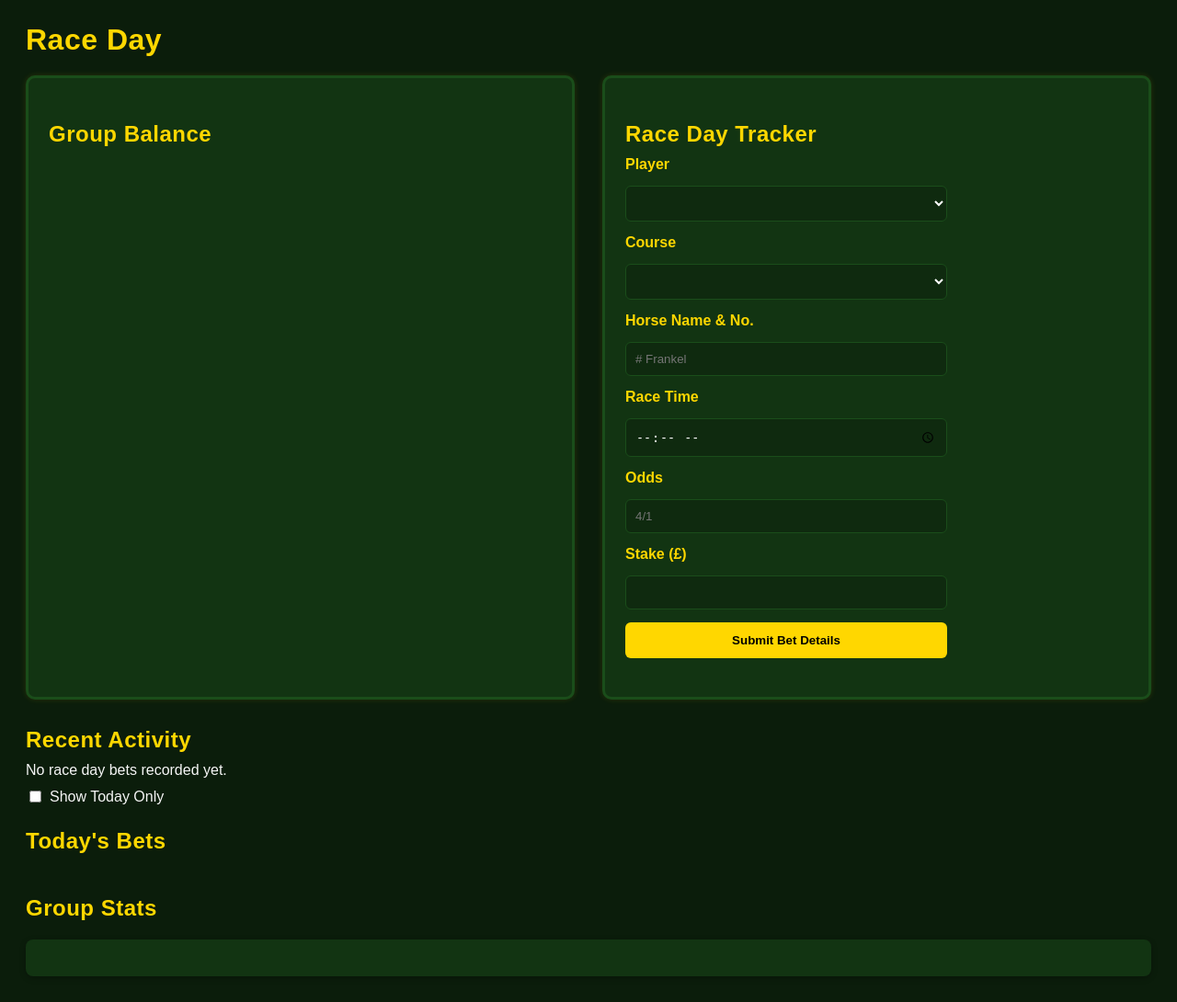
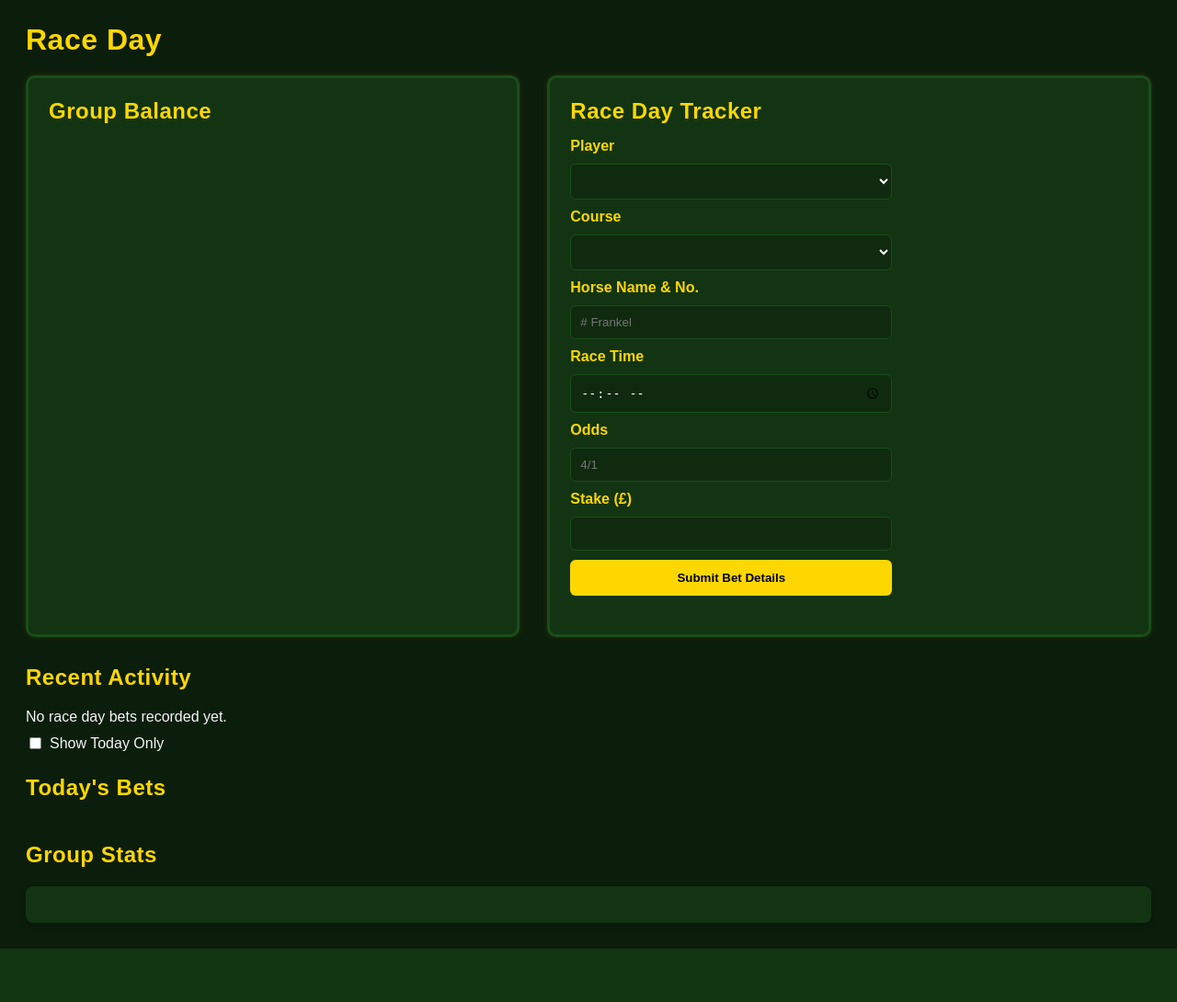
Before and after one commit to craignim1609-pixel/Horse-Racing-Tracker, a FastAPI app: page /raceday in a window 1280 px wide. Shown: the part 72-1162 px from the top of the page at 92% size. After the commit the page ends 1104 px from the top, so only its background shows below. Run offline with FastAPI, Linux system fonts and the light colour scheme; lists and menus that the app fills with data are empty.

Commit message:
Update style.css

```diff
--- a/app/static/style.css
+++ b/app/static/style.css
@@ -1,3 +1,6 @@
+#recentActivity {
+    margin-top: 20px;
+}
 .left-panel,
 .right-panel {
     background: #123412;              /* slightly lighter green panel */
@@ -14,6 +17,12 @@
 .right-panel {
     box-shadow: 0 0 6px rgba(255, 215, 0, 0.12);
 }
+.left-panel h2,
+.right-panel h2 {
+    margin-top: 0;
+    margin-bottom: 15px;
+}
+
 
 body {
     background: #0b1d0b;
@@ -470,12 +479,11 @@ h1, h2 {
 }
 .race-container {
     display: grid;
-    grid-template-columns: 1fr 1fr;
+    grid-template-columns: 0.9fr 1.1fr; /* 45% / 55% split */
     gap: 30px;
     margin-top: 20px;
     margin-bottom: 30px;
 }
-
 
 /* Mobile */
 @media (max-width: 768px) {
@@ -510,7 +518,7 @@ h1, h2 {
 .race-form {
     display: flex;
     flex-direction: column;
-    gap: 14px;
+    gap: 10px;
 }
 
 .race-form label {
```
